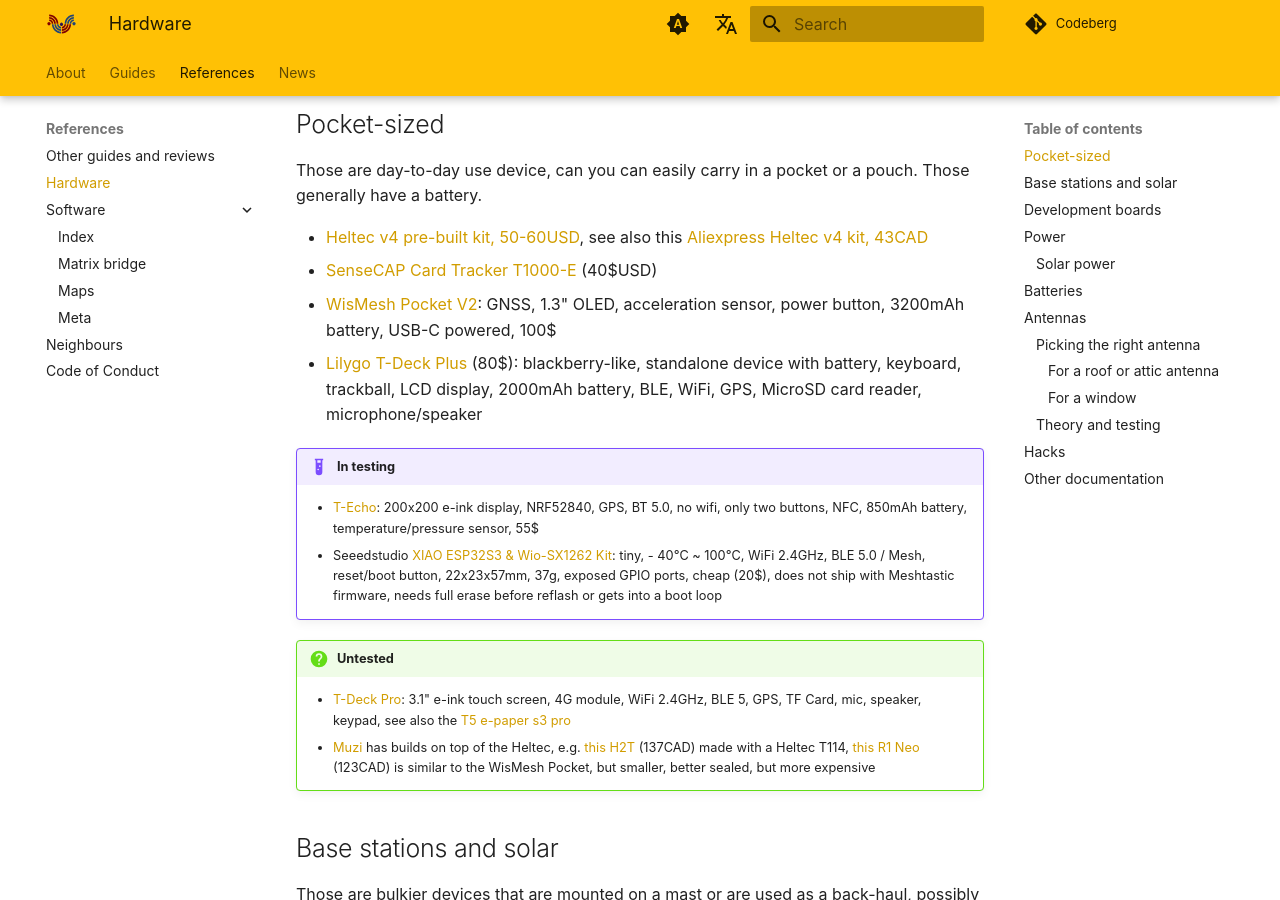
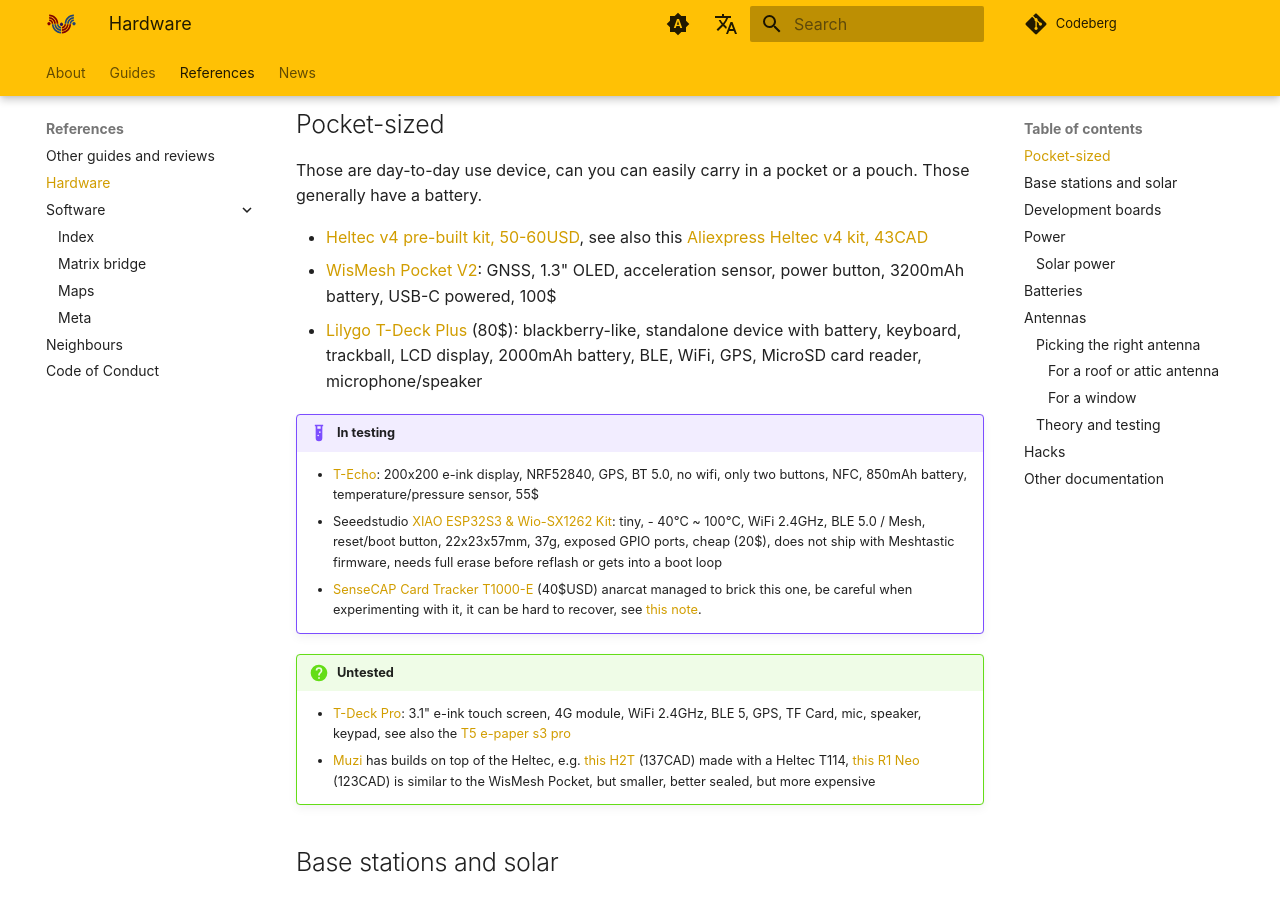
Before and after one commit to ReseauLibre/lora.reseaulibre.ca, an MkDocs documentation site: the page built from docs/references/hardware.md, in a window 1280 px wide and 900 px high, scrolled down 305 px. Built offline with MkDocs 1.6.1 and Material for MkDocs 9.7.7, drawn with Linux system fonts in a browser that asks for light colours; plug-ins that fetch from the network failed and are left out; comment, search, counter and statistics services are not loaded.

Commit message:
downgrade the T1000, i bricked it

```diff
--- a/docs/references/hardware.md
+++ b/docs/references/hardware.md
@@ -32,6 +31,9 @@
       37g, exposed GPIO ports, cheap (20$), does not ship with
       Meshtastic firmware, needs full erase before reflash or gets
       into a boot loop
+    - [SenseCAP Card Tracker T1000-E](https://www.seeedstudio.com/SenseCAP-Card-Tracker-T1000-E-for-Meshtastic-p-5913.html) (40$USD)
+      anarcat managed to brick this one, be careful when experimenting
+      with it, it can be hard to recover, see [this note](https://anarc.at/services/meshtastic/#bricked).
 
 !!! question "Untested"
 
```
Also changed, not shown: other parts of docs/references/hardware.md (+0 -1 lines).
